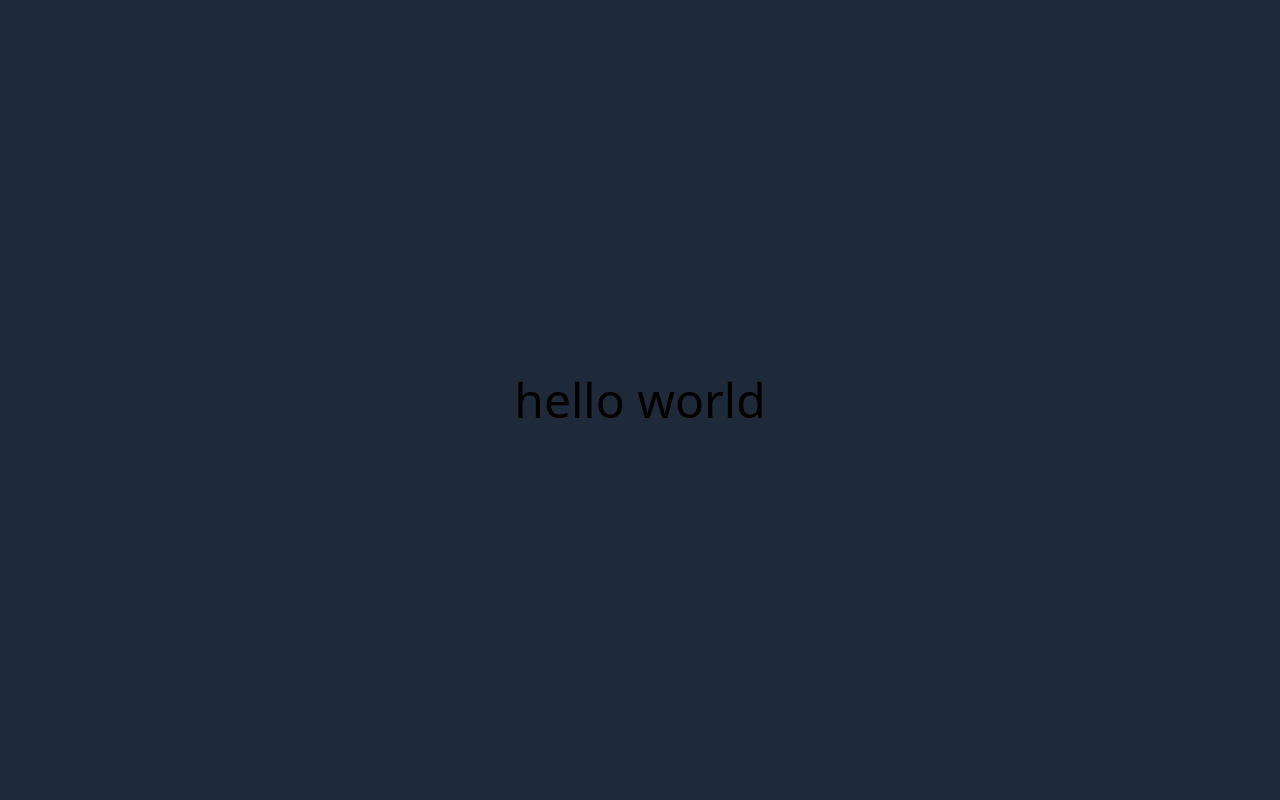
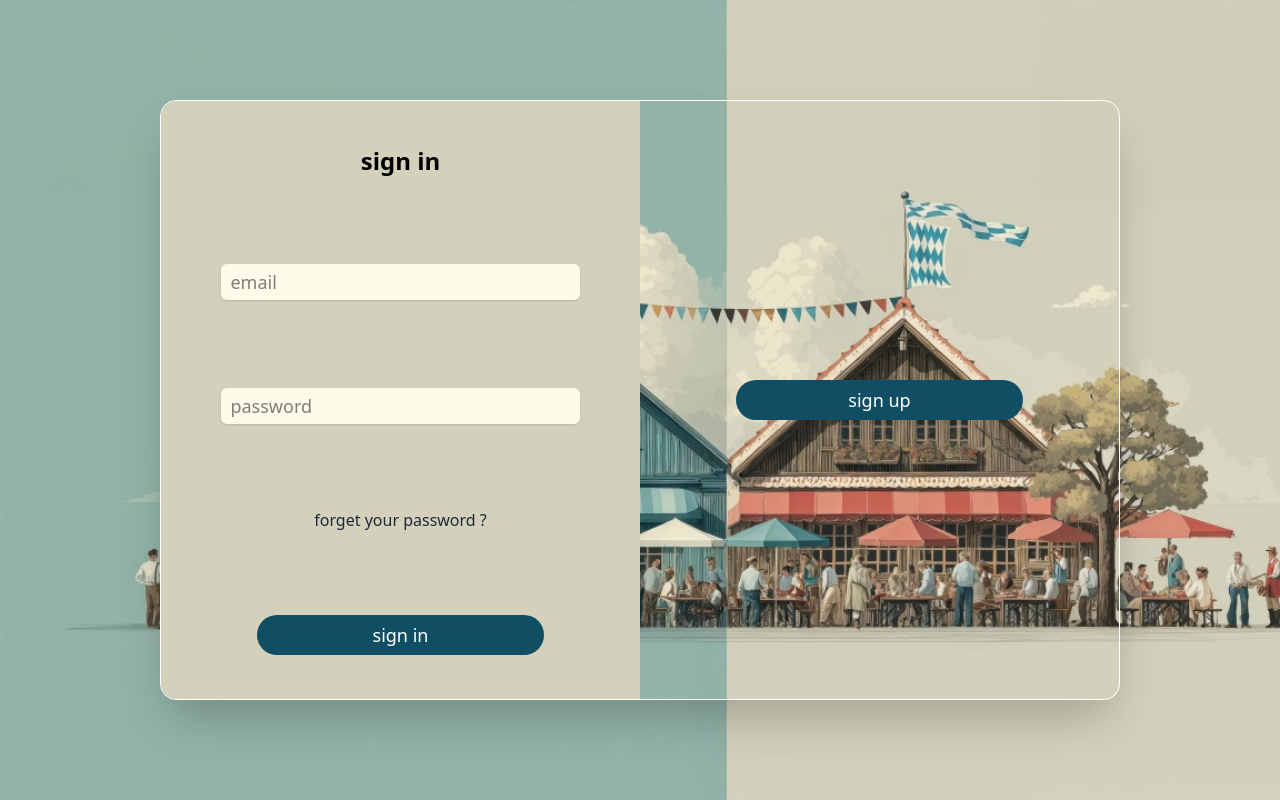
Before and after one commit to mohammademami2005/SignIn-SignUp, a website built with Vite: page index.html in a window 1280 px wide. Built offline with nearby package versions, Linux system fonts and the light colour scheme.

Commit message:
add style and features and complete a section

```diff
--- a/index.html
+++ b/index.html
@@ -1,13 +1,37 @@
 <!doctype html>
 <html lang="en">
+
 <head>
   <meta charset="UTF-8" />
   <link rel="icon" type="image/svg+xml" href="/vite.svg" />
   <meta name="viewport" content="width=device-width, initial-scale=1.0" />
   <title>Vite App</title>
 </head>
+
 <body>
-    <div id="app" class="bg-gray-800"></div>
+  <main id="app" class="bg-gray-200 bg-no-repeat bg-cover w-screen h-screen flex justify-center items-center">
+    <section class="w-9/12 h-9/12 flex justify-center relative shadow-2xl border border-white rounded-2xl overflow-hidden ">
+      <form class="form-div dur5000 begie " id="signIn">
+        <h2 class="w-full text-2xl font-bold text-center fCenter">sign in</h2>
+        <input class="form-input" type="text" name="" id="" placeholder="email">
+        <input class="form-input" type="password" name="" id="" placeholder="password">
+        <a href="" class="w-full fCenter h-4 text-gray-800">forget your password ?</a>
+        <button class="form-button">sign in</button>
+      </form>
+      <form class="form-div dur5000 begie opacity-0 " id="signUp">
+        <h2 class="w-full text-2xl font-bold text-center fCenter">sign up</h2>
+        <input class="form-input" type="text" name="" id="" placeholder="user">
+        <input class="form-input" type="text" name="" id="" placeholder="email">
+        <input class="form-input" type="password" name="" id="" placeholder="password">
+        <button class="form-button">sign up</button>
+      </form>
+      <div class="form-div dur5000 z-50  absolute top-0 right-0 fCenter  bg-transparent" id="swapBox">
+        <button class="form-button" id="swap">sign up</button>
+      </div>
+    </section>
+  </main>
+
   <script type="module" src="/src/main.js"></script>
 </body>
+
 </html>
--- a/src/main.js
+++ b/src/main.js
@@ -1,5 +1,37 @@
 import './style.css'
 
-document.querySelector("#app").innerHTML = `
-<h1 class="text-5xl w-screen h-screen flex justify-center items-center">hello world</h1>
-`
+
+const swapBtn = document.querySelector("#swap")
+const swapBox = document.querySelector("#swapBox")
+const signUp = document.querySelector("#signUp")
+const signIn = document.querySelector("#signIn")
+
+let flag = 0
+swapBtn.addEventListener("click", (e) => {
+
+
+  if (flag % 2 == 0) {
+    swapBox.classList.remove("right-0")
+    swapBox.classList.add("right-1/2")
+
+    signUp.classList.remove("opacity-0")
+    signUp.classList.add("opacity-100" )
+
+    signIn.classList.remove("opacity-100"  )
+    signIn.classList.add("opacity-0")
+    swapBtn.textContent = "sign in"
+
+  } else {
+    swapBox.classList.remove("right-1/2")
+    swapBox.classList.add("right-0")
+
+    signUp.classList.remove("opacity-100")
+    signUp.classList.add("opacity-0")
+
+    signIn.classList.remove("opacity-0")
+    signIn.classList.add("opacity-100" )
+    swapBtn.textContent = "sign up"
+
+  }
+  flag++
+})
--- a/src/style.css
+++ b/src/style.css
@@ -1,5 +1,32 @@
 @import "tailwindcss";
-@layer theme{};
-@layer base{};
-@layer components{};
-@layer utilities{};
+@layer theme{}
+@layer base{}
+@layer components {
+  .form-input {
+    @apply w-9/12 h-9 p-[2%] rounded-md bg-amber-50 border-b-cyan-600 shadow-sm focus:border-red-500 focus:ring-blue-500 text-lg;
+  }
+  .form-button {
+    @apply w-3/5 rounded-full bg-cyan-900 text-lg   text-white h-10
+  }
+  .form-div {
+    @apply w-1/2 h-full  shrink-0 flex flex-wrap justify-center items-center duration-500  transition-all  ease-linear
+
+  }
+}
+
+@layer utilities{
+  .begie{
+    background-color: #d3d1bc;
+  }
+  .fCenter{
+    @apply flex justify-center items-center
+  }
+
+}
+
+#app{
+  background-image: url(/img/background.jpg);
+}
+
+/* keremi #d3d1bc */
+/* #93b3a8 */
```
Also changed, not shown: public/img/background.jpg (added). Lines whose indentation alone changed are shown as unchanged.
